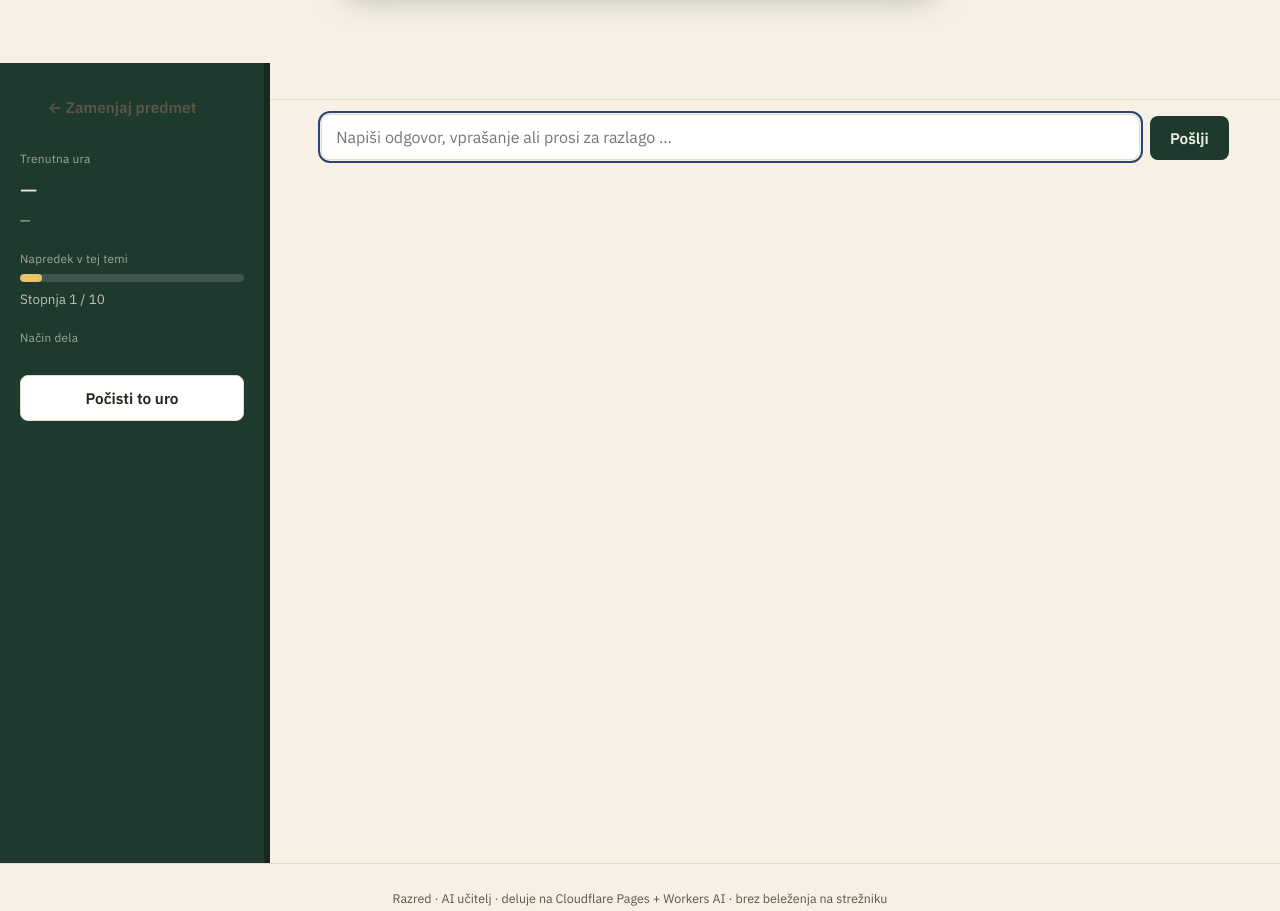
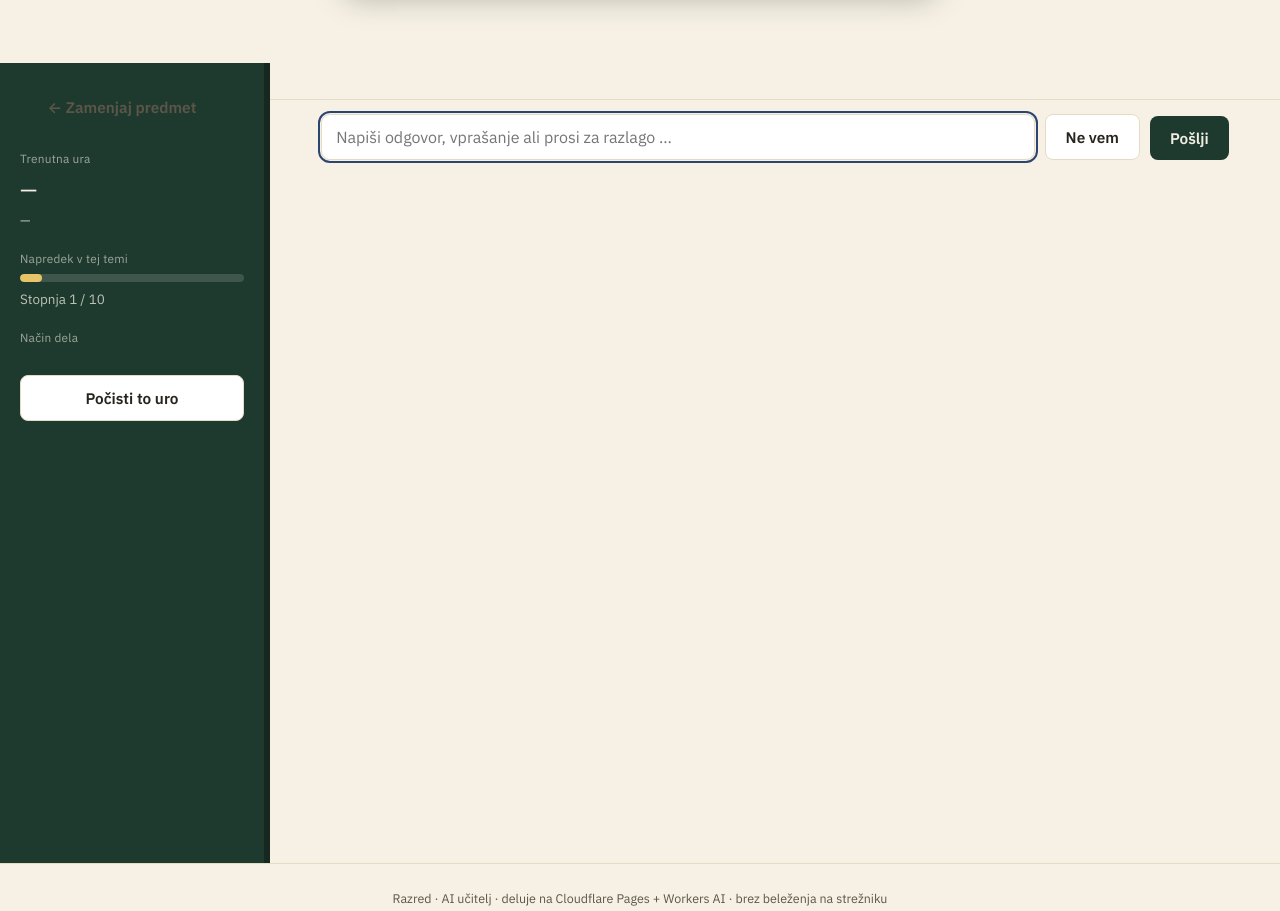
Before and after one commit to knjiznicaui/aiucitelj, a website: page index.html in a window 1280 px wide. Shown: the part 1001-1912 px from the top of the page. Drawn offline with nearby package versions, Linux system fonts and the light colour scheme.

Commit message:
Update index.html

```diff
--- a/index.html
+++ b/index.html
@@ -102,6 +102,7 @@
 
       <form class="composer" id="composer">
         <textarea id="msg-input" class="composer-input" rows="1" placeholder="Napiši odgovor, vprašanje ali prosi za razlago …" autofocus></textarea>
+        <button type="button" class="btn btn-secondary composer-dont-know" id="btn-dont-know">Ne vem</button>
         <button type="submit" class="btn btn-primary composer-send" id="btn-send">Pošlji</button>
       </form>
     </main>
@@ -110,6 +111,7 @@
   <footer class="site-footer">
     <p>Razred · AI učitelj · deluje na Cloudflare Pages + Workers AI · brez beleženja na strežniku</p>
   </footer>
+
 </div>
 
 <script src="data/curriculum.js"></script>
```
